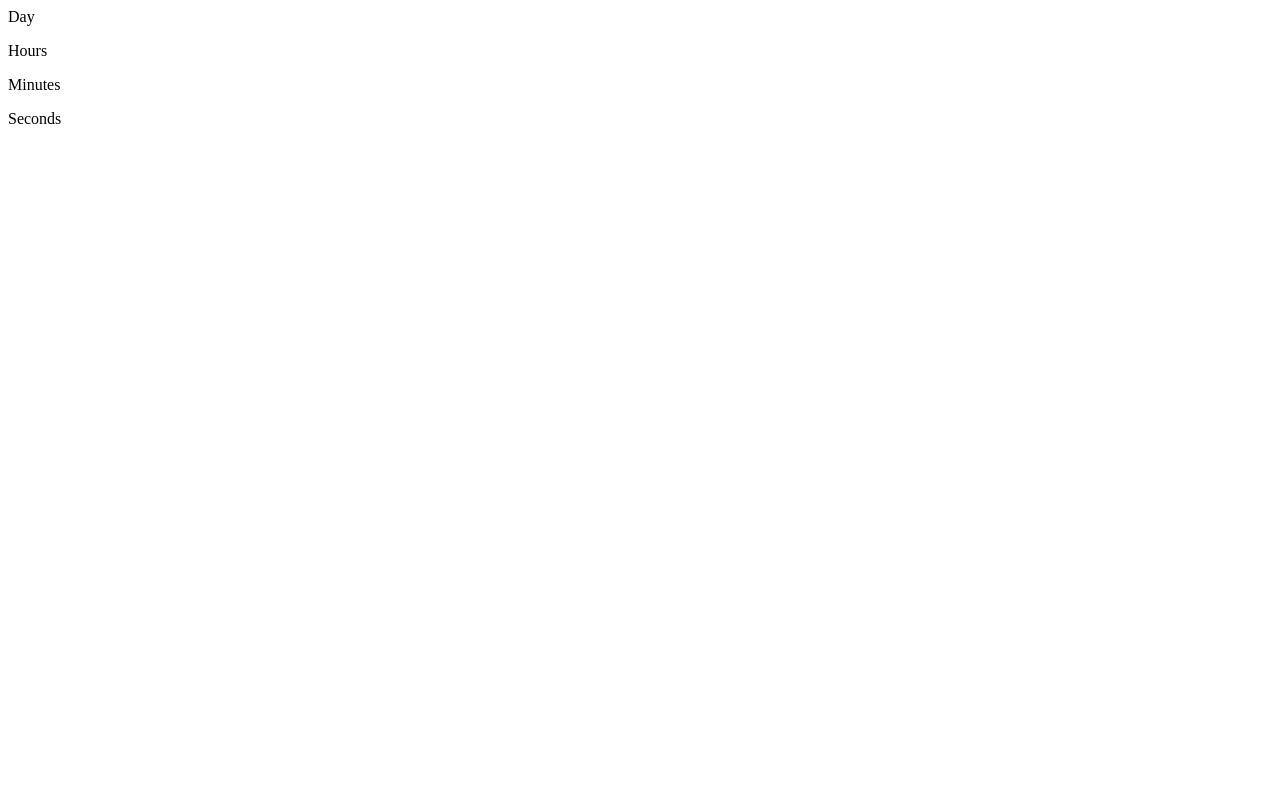
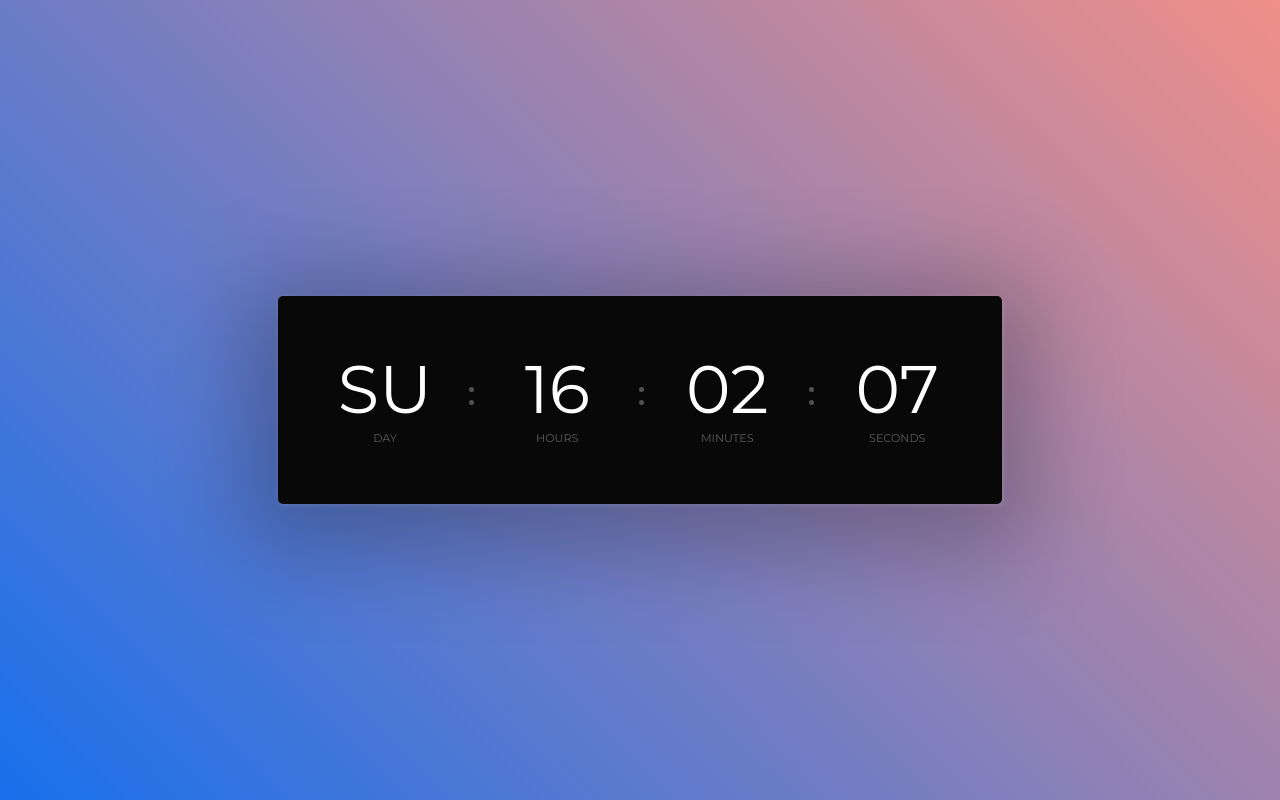
Before and after one commit to Jokuchh/Clock, a plain HTML site: page index.html in a window 1280 px wide. Drawn offline with nearby package versions, Linux system fonts and the light colour scheme.

Commit message:
Add files via upload

```diff
--- a/index.html
+++ b/index.html
@@ -1,3 +1,14 @@
+<!DOCTYPE html>
+<html lang="en" >
+<head>
+  <meta charset="UTF-8">
+  <title>CodePen - CSS Variable-Powered Clock</title>
+  <link rel="stylesheet" href="https://cdnjs.cloudflare.com/ajax/libs/meyer-reset/2.0/reset.min.css">
+<link rel='stylesheet' href='https://fonts.googleapis.com/css?family=Montserrat:400,700'><link rel="stylesheet" href="./style.css">
+
+</head>
+<body>
+<!-- partial:index.partial.html -->
 <div class="clock-container">
   <div class="clock-col">
     <p class="clock-day clock-timer">
@@ -28,3 +39,8 @@
     </p>
   </div>
 </div>
+<!-- partial -->
+  <script src='https://cdnjs.cloudflare.com/ajax/libs/moment.js/2.15.2/moment.min.js'></script><script  src="./script.js"></script>
+
+</body>
+</html>
```
